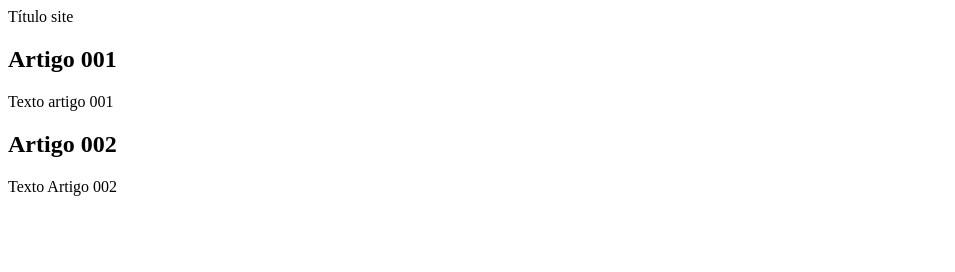
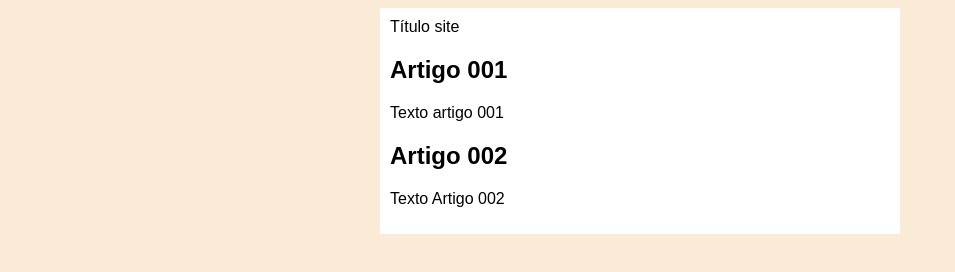
Before and after one commit to otaviocristiano/projeto-site, a plain HTML site: page index.html in a window 1280 px wide. Shown: the whole page, without its empty margins (0-955 px from the left). Drawn offline with Linux system fonts and the light colour scheme.

Commit message:
iniciei o design

```diff
--- /dev/null
+++ b/estilos/style.css
@@ -0,0 +1,16 @@
+*{
+    font-family: Arial, Helvetica, sans-serif;
+    font-size: 16 px;
+}
+
+body {
+    background-color: antiquewhite;
+}
+
+main {
+    background-color: white;
+    width: 500px;
+    margin: auto;
+    padding: 10px;
+    box-shadow: 3px 3px 5px rgba(0, 0, 0, 0);
+}
--- a/index.html
+++ b/index.html
@@ -4,6 +4,7 @@
     <meta charset="UTF-8">
     <meta name="viewport" content="width=device-width, initial-scale=1.0">
     <title>Título site</title>
+    <link rel="stylesheet" href="estilos/style.css">
 </head>
 <body>
     <main>
```
